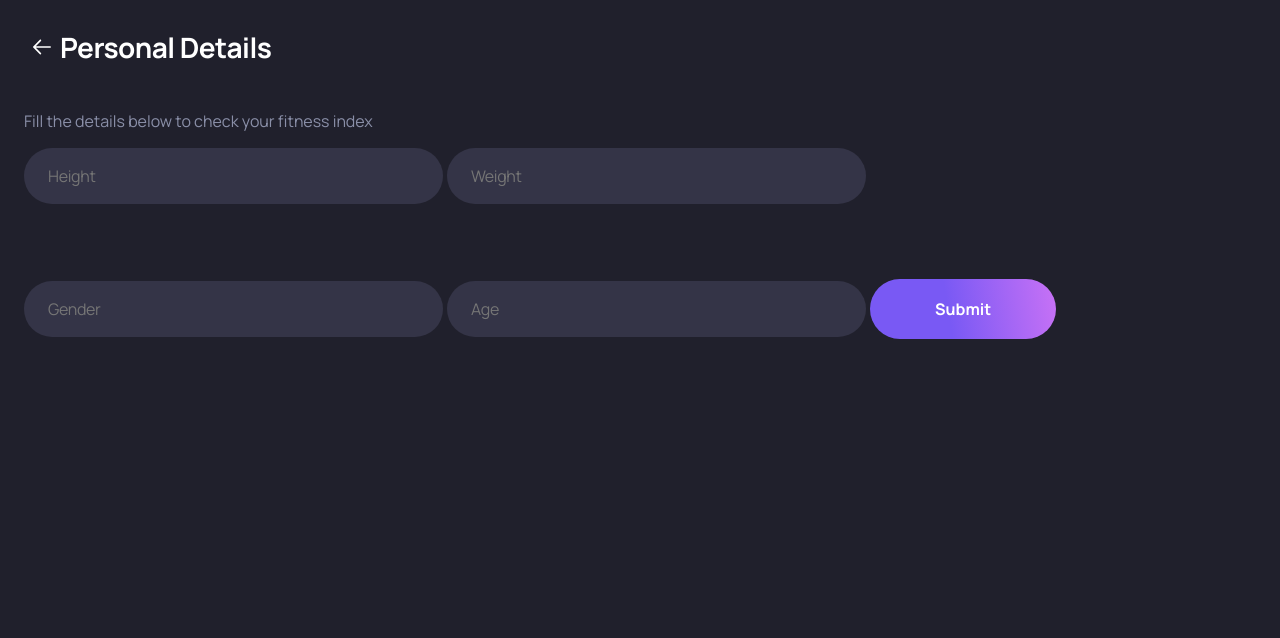
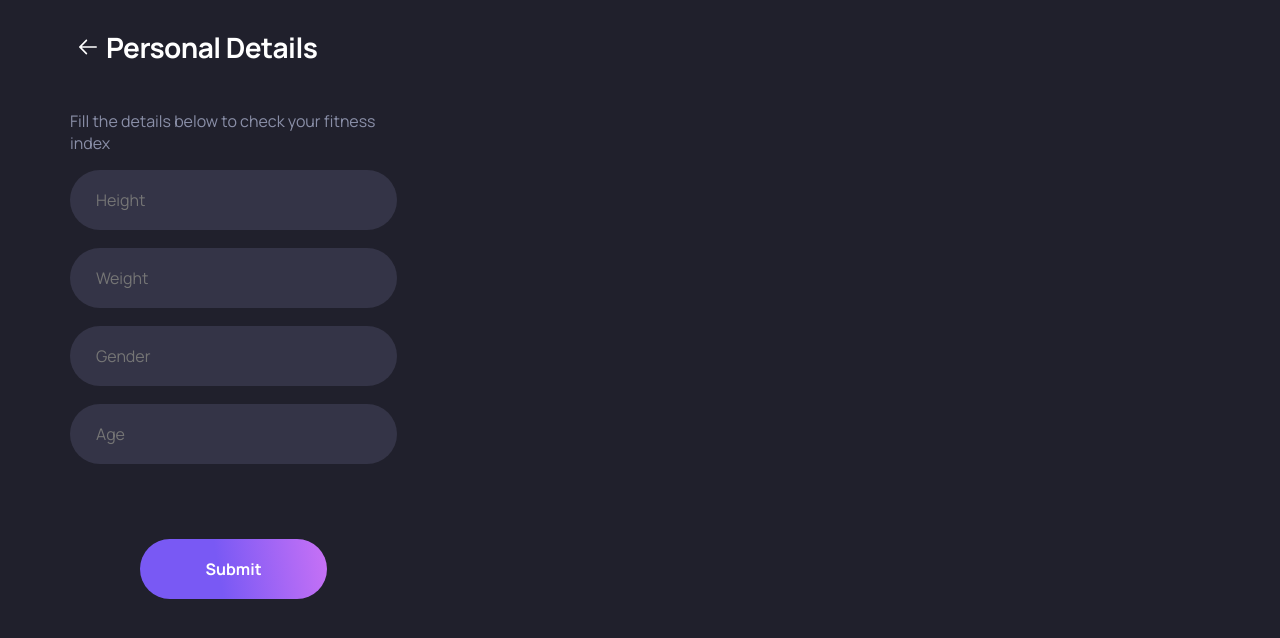
Before and after one commit to js-doctrine/accu-gym, a plain HTML site: page details.html in a window 1280 px wide. Drawn offline with Linux system fonts and the light colour scheme.

Commit message:
feat: добавили обводку и ограничили ширину

```diff
--- a/details.css
+++ b/details.css
@@ -1,12 +1,36 @@
 body {
   margin: 0;
+  background: #20202c;
 }
 .container {
   display: flex;
   flex-direction: column;
-  background: #20202c;
   min-height: 100vh;
   padding: 0px 24px;
+}
+@media (min-width: 768px) {
+  .container {
+    margin: 0 auto;
+    max-width: 720px;
+  }
+}
+@media (min-width: 576px) {
+  .container {
+    margin: 0 auto;
+    max-width: 540px;
+  }
+}
+@media (min-width: 992px) {
+  .container {
+    margin: 0 auto;
+    max-width: 960px;
+  }
+}
+@media (min-width: 1200px) {
+  .container {
+    margin: 0 auto;
+    max-width: 1140px;
+  }
 }
 .topline {
   display: flex;
@@ -35,38 +59,11 @@ body {
 
   color: #8a8fa8;
 }
-.read {
-  padding: 17px 24px;
-  border: none;
-  outline: none;
-  font-family: Manrope;
-  font-style: normal;
-  font-weight: normal;
-  font-size: 16px;
-  line-height: 22px;
-  /* identical to box height */
 
-  color: #8a8fa8;
-  background: #343447;
-  border-radius: 30px;
-  max-width: 100%;
+.read:focus {
+  border: 2px solid rgb(200, 87, 253);
 }
-.read {
-  padding: 17px 24px;
-  border: none;
-  outline: none;
-  font-family: Manrope;
-  font-style: normal;
-  font-weight: bold;
-  font-size: 28px;
-  line-height: 38px;
-  letter-spacing: -0.02em;
 
-  color: #ffffff;
-
-  background: #343447;
-  border-radius: 30px;
-}
 .read {
   margin-bottom: 18px;
   padding: 17px 24px;
@@ -79,11 +76,13 @@ body {
   line-height: 22px;
   /* identical to box height */
   color: #8a8fa8;
-
   background: #343447;
   border-radius: 30px;
+  border: 2px solid transparent;
+  width: 100%;
 }
 .Submit {
+  display: block;
   background-color: transparent;
   background: linear-gradient(80.52deg, #7959f4 42.3%, #e37af6 119.33%);
   border-radius: 30px;
@@ -100,3 +99,7 @@ body {
   width: fit-content;
   margin: 57px auto;
 }
+.run {
+  width: 100%;
+  max-width: 327px;
+}
--- a/details.html
+++ b/details.html
@@ -8,18 +8,19 @@
     <link href="https://fonts.googleapis.com/css2?family=Manrope:wght@400;500;700&display=swap" rel="stylesheet">
 </head>
 <body>
-    <div class="container">
+    <div class="container" >
         <div class="topline">
         <button class="Arrow"> <img src="Arrow.svg" alt="">
         </button>
             <p class="details-heading"> Personal Details</p>
 </div>
-        <form Height="test" method="post" action="input1.php">
+        <form class="run" Height="test" method="post" action="input1.php">
             <p class="heading"> Fill the details below to check your fitness index</p>
             <input class="read " type="text" size="40" placeholder="Height">
             <input class="read "  type="text" size="40" placeholder="Weight">
             <input class="read "  type="text" size="40" placeholder="Gender">
             <input class="read " type="text" size="40" placeholder="Age">
+            <br>
             <button class="Submit"> Submit</button>
     </div>
 </body>
```
Also changed, not shown: 1 other file.
